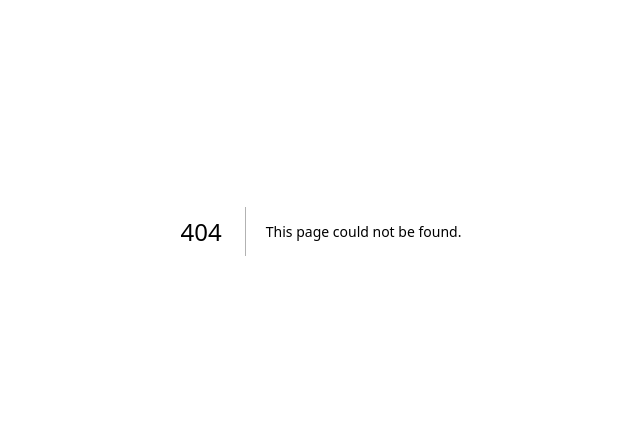
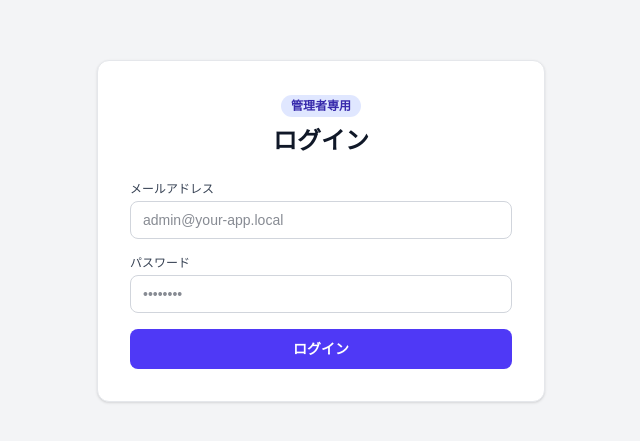
Before and after one commit to tsukemen-coder/influencer-platform, a Next.js app: page /admin/login in a window 1280 px wide. Before the commit this address had no page. Shown: the part 169-610 px from the top of the page, without its empty margins (319-959 px from the left). Built offline with nearby package versions, Linux system fonts and the light colour scheme; no server answers.

Commit message:
Add admin authentication and login page

```diff
--- a/app/admin/layout.tsx
+++ b/app/admin/layout.tsx
@@ -1,77 +1,68 @@
 "use client";
 
-import { useState, useEffect } from "react";
+import { useEffect, useState } from "react";
+import { useRouter, usePathname } from "next/navigation";
+import { onAuthStateChanged, signOut, User } from "firebase/auth";
+import { auth } from "@/lib/firebase";
 
-// 設定したい管理者パスワード
-const ADMIN_PASSWORD = "admin123"; // ※必要に応じて変更してください
+export default function AdminLayout({ children }: { children: React.ReactNode }) {
+  const [user, setUser] = useState<User | null>(null);
+  const [loading, setLoading] = useState(true);
+  const router = useRouter();
+  const pathname = usePathname();
 
-export default function AdminLayout({
-  children,
-}: {
-  children: React.ReactNode;
-}) {
-  const [isAuthenticated, setIsAuthenticated] = useState(false);
-  const [passwordInput, setPasswordInput] = useState("");
-  const [error, setError] = useState(false);
-  const [loading, setLoading] = useState(true);
+  useEffect(() => {
+    const unsubscribe = onAuthStateChanged(auth, (currentUser) => {
+      setUser(currentUser);
+      setLoading(false);
 
-  // ページ読み込み時にログイン状態をチェック
-  useEffect(() => {
-    const authStatus = sessionStorage.getItem("admin_authenticated");
-    if (authStatus === "true") {
-      setIsAuthenticated(true);
-    }
-    setLoading(false);
-  }, []);
+      if (!currentUser && pathname !== "/admin/login") {
+        router.push("/admin/login");
+      }
+    });
 
-  const handleLogin = (e: React.FormEvent) => {
-    e.preventDefault();
-    if (passwordInput === ADMIN_PASSWORD) {
-      sessionStorage.setItem("admin_authenticated", "true");
-      setIsAuthenticated(true);
-      setError(false);
-    } else {
-      setError(true);
-    }
+    return () => unsubscribe();
+  }, [router, pathname]);
+
+  const handleLogout = async () => {
+    await signOut(auth);
+    router.push("/admin/login");
   };
 
-  if (loading) {
-    return <div className="min-h-screen bg-gray-100 flex items-center justify-center">読み込み中...</div>;
+  if (pathname === "/admin/login") {
+    return <>{children}</>;
   }
 
-  // 未認証の場合はパスワード入力画面を表示
-  if (!isAuthenticated) {
+  if (loading) {
     return (
-      <div className="min-h-screen bg-gray-100 flex items-center justify-center p-4">
-        <div className="bg-white p-8 rounded-xl shadow-md max-w-sm w-full border border-gray-200">
-          <h2 className="text-xl font-bold text-gray-900 mb-2 text-center">管理者認証</h2>
-          <p className="text-xs text-gray-500 mb-6 text-center">管理画面にアクセスするにはパスワードを入力してください。</p>
-
-          <form onSubmit={handleLogin} className="space-y-4">
-            <div>
-              <input
-                type="password"
-                placeholder="パスワードを入力"
-                value={passwordInput}
-                onChange={(e) => setPasswordInput(e.target.value)}
-                className="w-full px-4 py-2 border rounded-lg text-sm focus:outline-none focus:ring-2 focus:ring-indigo-500 text-gray-900"
-              />
-              {error && (
-                <p className="text-red-500 text-xs mt-1">パスワードが正しくありません。</p>
-              )}
-            </div>
-            <button
-              type="submit"
-              className="w-full py-2 bg-indigo-600 text-white font-bold rounded-lg text-sm hover:bg-indigo-700 transition"
-            >
-              ログイン
-            </button>
-          </form>
-        </div>
+      <div className="min-h-screen bg-gray-100 flex items-center justify-center text-sm text-gray-500">
+        認証状態を確認中...
       </div>
     );
   }
 
-  // 認証済みの場合は管理画面を表示
-  return <>{children}</>;
+  if (!user) {
+    return null;
+  }
+
+  return (
+    <div className="min-h-screen bg-gray-100">
+      <header className="bg-white border-b border-gray-200 py-3 px-6 flex justify-between items-center">
+        <div className="flex items-center gap-2">
+          <span className="font-bold text-gray-900 text-sm">インフルエンサー管理ポータル</span>
+          <span className="bg-indigo-100 text-indigo-800 text-xs font-bold px-2 py-0.5 rounded">Admin</span>
+        </div>
+        <div className="flex items-center gap-4">
+          <span className="text-xs text-gray-500">{user.email}</span>
+          <button
+            onClick={handleLogout}
+            className="text-xs font-medium text-red-600 hover:text-red-800 underline"
+          >
+            ログアウト
+          </button>
+        </div>
+      </header>
+      <main>{children}</main>
+    </div>
+  );
 }
--- /dev/null
+++ b/app/admin/login/page.tsx
@@ -0,0 +1,81 @@
+"use client";
+
+import { useState } from "react";
+import { useRouter } from "next/navigation";
+import { signInWithEmailAndPassword } from "firebase/auth";
+import { auth } from "@/lib/firebase";
+
+export default function AdminLoginPage() {
+  const [email, setEmail] = useState("");
+  const [password, setPassword] = useState("");
+  const [error, setError] = useState("");
+  const [loading, setLoading] = useState(false);
+  const router = useRouter();
+
+  const handleLogin = async (e: React.FormEvent) => {
+    e.preventDefault();
+    setError("");
+    setLoading(true);
+
+    try {
+      await signInWithEmailAndPassword(auth, email, password);
+      router.push("/admin/projects");
+    } catch (err: any) {
+      console.error("ログインエラー:", err);
+      setError("メールアドレスまたはパスワードが正しくありません。");
+    } finally {
+      setLoading(false);
+    }
+  };
+
+  return (
+    <div className="min-h-screen bg-gray-100 flex items-center justify-center p-4">
+      <div className="bg-white p-8 rounded-xl border border-gray-200 shadow-sm max-w-md w-full">
+        <div className="text-center mb-6">
+          <span className="bg-indigo-100 text-indigo-800 text-xs font-bold px-2.5 py-1 rounded-full">管理者専用</span>
+          <h1 className="text-2xl font-bold text-gray-900 mt-2">ログイン</h1>
+        </div>
+
+        {error && (
+          <div className="bg-red-50 text-red-600 text-xs p-3 rounded-lg mb-4 border border-red-200">
+            {error}
+          </div>
+        )}
+
+        <form onSubmit={handleLogin} className="space-y-4">
+          <div>
+            <label className="block text-xs font-medium text-gray-700 mb-1">メールアドレス</label>
+            <input
+              type="email"
+              required
+              value={email}
+              onChange={(e) => setEmail(e.target.value)}
+              className="w-full px-3 py-2 border border-gray-300 rounded-lg text-sm text-gray-900 focus:outline-none focus:ring-2 focus:ring-indigo-500"
+              placeholder="admin@your-app.local"
+            />
+          </div>
+
+          <div>
+            <label className="block text-xs font-medium text-gray-700 mb-1">パスワード</label>
+            <input
+              type="password"
+              required
+              value={password}
+              onChange={(e) => setPassword(e.target.value)}
+              className="w-full px-3 py-2 border border-gray-300 rounded-lg text-sm text-gray-900 focus:outline-none focus:ring-2 focus:ring-indigo-500"
+              placeholder="••••••••"
+            />
+          </div>
+
+          <button
+            type="submit"
+            disabled={loading}
+            className="w-full py-2.5 bg-indigo-600 text-white font-bold text-sm rounded-lg hover:bg-indigo-700 transition disabled:opacity-50"
+          >
+            {loading ? "ログイン中..." : "ログイン"}
+          </button>
+        </form>
+      </div>
+    </div>
+  );
+}
--- a/lib/firebase.ts
+++ b/lib/firebase.ts
@@ -1,7 +1,7 @@
 import { initializeApp, getApps, getApp } from "firebase/app";
 import { getFirestore } from "firebase/firestore";
+import { getAuth } from "firebase/auth";
 
-// Firebaseの設定情報（プロジェクト設定から取得したものに置き換えてください）
 const firebaseConfig = {
   apiKey: process.env.NEXT_PUBLIC_FIREBASE_API_KEY,
   authDomain: process.env.NEXT_PUBLIC_FIREBASE_AUTH_DOMAIN,
@@ -11,6 +11,6 @@ const firebaseConfig = {
   appId: process.env.NEXT_PUBLIC_FIREBASE_APP_ID,
 };
 
-// 既に初期化されていればそれを使用し、なければ新規初期化
-const app = getApps().length > 0 ? getApp() : initializeApp(firebaseConfig);
+const app = !getApps().length ? initializeApp(firebaseConfig) : getApp();
 export const db = getFirestore(app);
+export const auth = getAuth(app);
```
